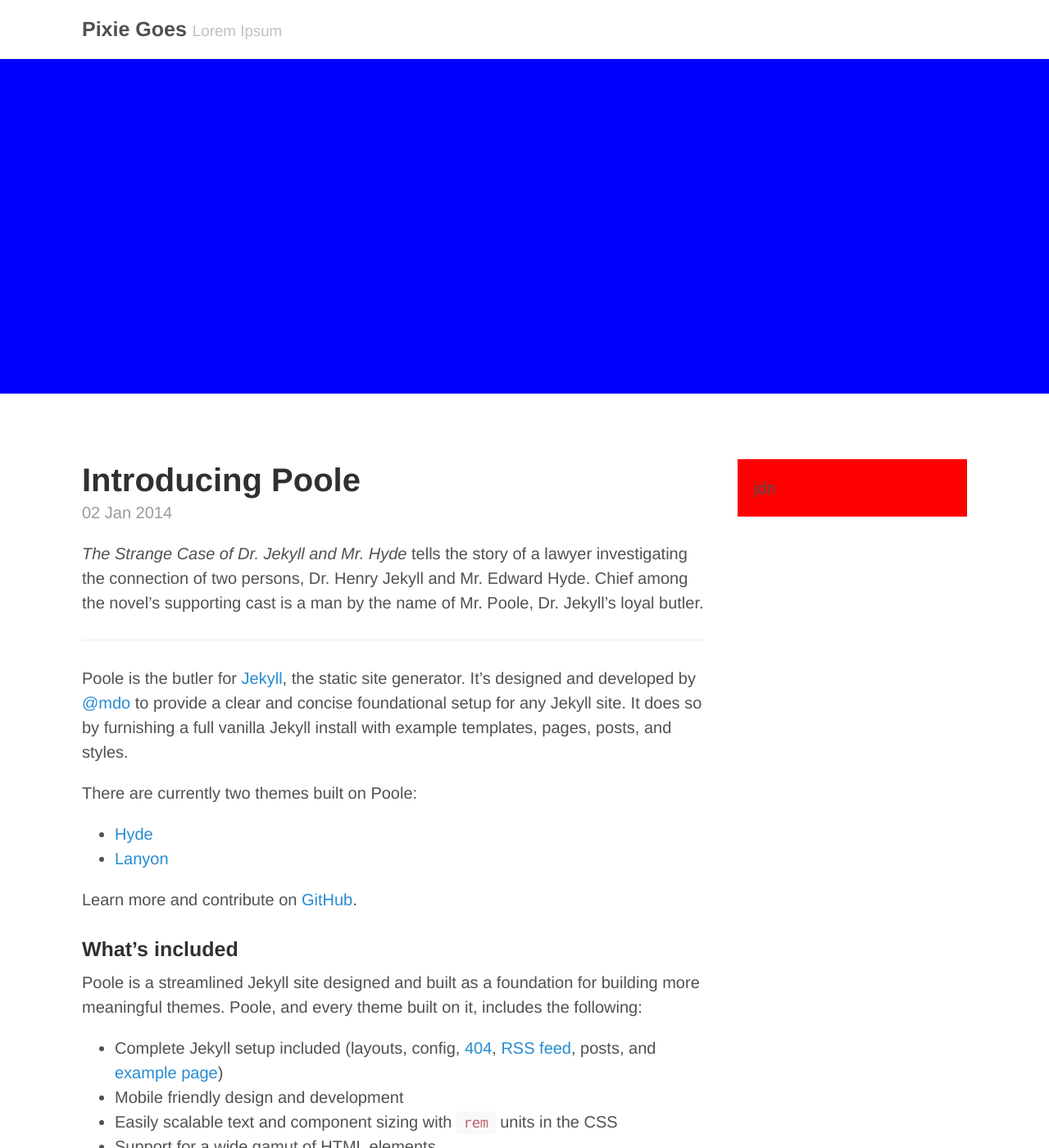
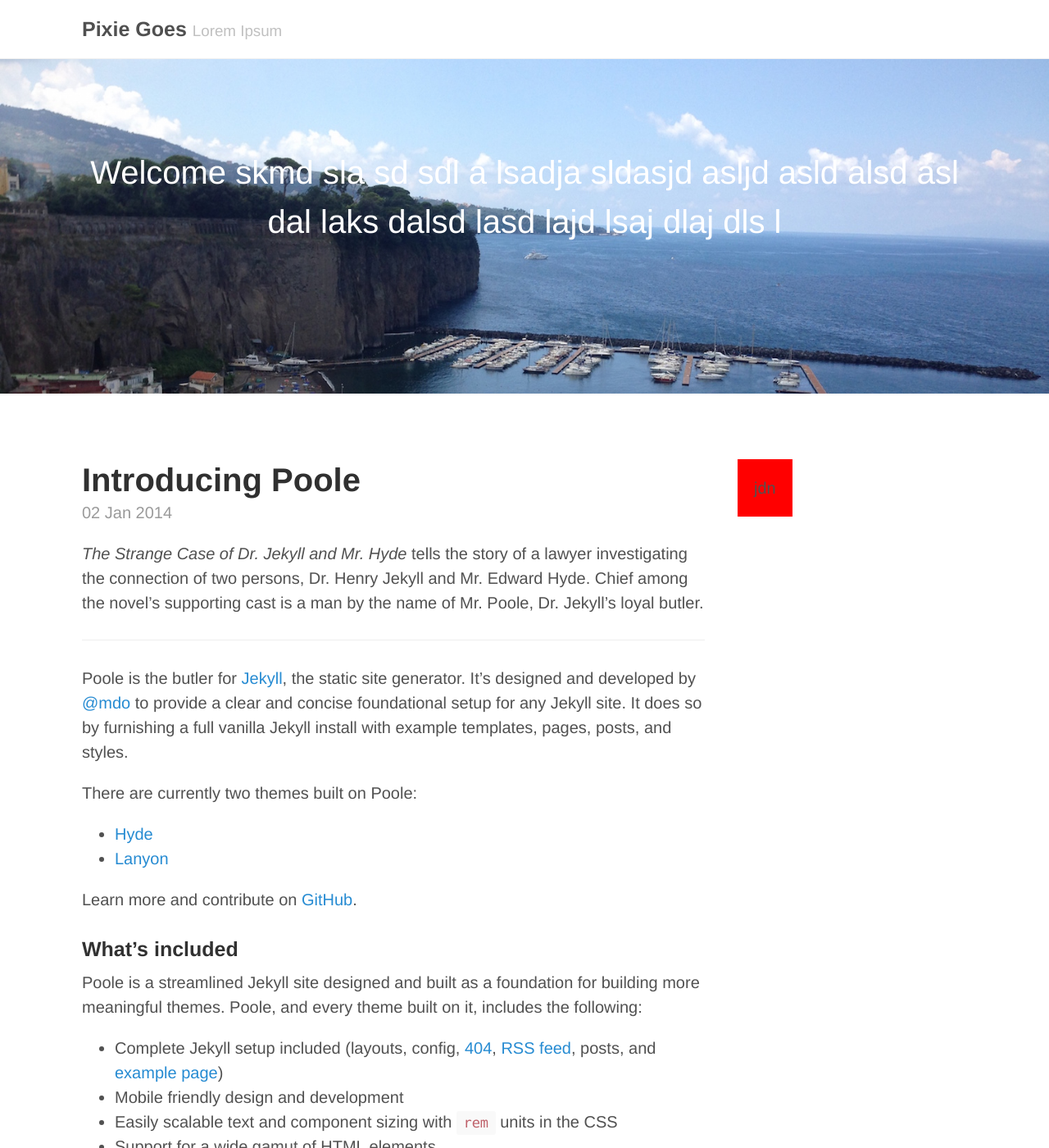
Before and after one commit to pixiegoes/pixiegoes.github.io, a Jekyll site: the page built from index.html, in a window 1280 px wide and 1400 px high. Shown: the whole window at 82% size. Built offline with Jekyll 4.4.1, drawn with Linux system fonts in a browser that asks for light colours; the list of posts is cut into pages by our own code.

Commit message:
some more stuff

```diff
--- a/_config.yml
+++ b/_config.yml
@@ -1,19 +1,22 @@
 # Permalinks
-permalink:        pretty
-relative_permalinks: true
+permalink:        		/to/:categories/:title
+relative_permalinks: 	true
 
 # Setup
-title:            Pixie Goes
-tagline:          'Lorem Ipsum'
-url:              http://pixiegoes.com
-paginate:         1
-baseurl:          /
+title:            		Pixie Goes
+tagline:          		'Lorem Ipsum'
+url:              		http://pixiegoes.com
+paginate:         		1
+baseurl:          		/
 author:
-  name:           Ceara Pixie
-  url:            https://twitter.com/pixiegoes
-  email:          pixiegoes@gmail.com
+name:           		Ceara Pixie
+url: 					https://twitter.com/pixiegoes
+email:					pixiegoes@gmail.com
 
 # Custom vars
-version:          1.0.0
+version:          		1.0.0
 github:
-  repo:           https://github.com/pixiegoes/pixiegoes.github.io
+  repo:					https://github.com/pixiegoes/pixiegoes.github.io
+
+# Images
+banner_image:			sorrento.jpg
--- a/_includes/head.html
+++ b/_includes/head.html
@@ -24,4 +24,7 @@
 
   <!-- RSS -->
   <link rel="alternate" type="application/atom+xml" title="{{ site.title }}" href="{{ site.baseurl }}atom.xml">
+
+  <!-- Jquery -->
+  <script type="text/javascript" src="http://code.jquery.com/jquery-latest.min.js"></script>
 </head>
--- a/_layouts/default.html
+++ b/_layouts/default.html
@@ -5,15 +5,12 @@
 
   <body>
 
-    <header class="masthead">
-      <h3 class="masthead-title">
-        <a href="{{ site.baseurl }}" title="Home">{{ site.title }}</a>
-        <small>{{ site.tagline }}</small>
-      </h3>
-    </header>
+    {% include masthead.html %}
 
-    <div class="banner-top">
-      Welcome
+    <div class="banner-top" id="bannerimg">
+      <p>
+        Welcome skmd sla sd sdl a lsadja sldasjd asljd asld alsd asl dal laks dalsd lasd lajd lsaj dlaj dls l
+      </p>
     </div>
 
     <div class="container content">
@@ -22,18 +19,20 @@
         {{ content }}
       </main>
 
-      <div class="sidebar">
-        jdn
-      </div>
+    </div>
+
+    <aside class="sidebar">
+      jdn
+    </aside>
+
+    {% include footer.html %}
 
 
-      <footer class="footer">
-        <small>
-          &copy; <time datetime="{{ site.time | date_to_xmlschema }}">{{ site.time | date: '%Y' }}</time>. All rights reserved.
-        </small>
-      </footer>
+  </body>
 
-    </div>
+  <script>
+    //Set top banner img
+    document.getElementById("bannerimg").style.backgroundImage =  'url(public/img/{{ page.image }})';
+  </script>
 
-  </body>
 </html>
--- a/index.html
+++ b/index.html
@@ -1,6 +1,7 @@
 ---
 layout: default
 title: Home
+image: sorrento.jpg
 ---
 
 <div class="posts">
--- a/public/css/poole.css
+++ b/public/css/poole.css
@@ -22,6 +22,7 @@
  * Messages
  * Container
  * Masthead
+ * Banner Image
  * Content
  * Sidebar
  * Footer
@@ -55,7 +56,7 @@
   font-size: 16px;
   line-height: 1.5;
 }
-@media (min-width: 38em) {
+@media (min-width: 56em) {
   html {
     font-size: 20px;
   }
@@ -310,6 +311,7 @@
   background-color: #fff;
   border-bottom: #f1f1f1 solid 1px;
   position: fixed;
+  z-index: 1;
 }
 .masthead-title {
   margin-top: 0;
@@ -341,7 +343,34 @@
 .banner-top {
   width: 100%;
   height: 24rem;
-  background-color: blue;
+  background-color: #000;
+  display: block;
+}
+
+
+.banner-top p {
+  margin-top: 0;
+  margin-bottom: 0;
+  margin-left: auto;
+  margin-right: auto;
+  max-width: 56rem;
+  padding-left: 1rem;
+  padding-right: 1rem;
+
+  color: #fff;
+  text-align: center;
+  font-size: 2rem;
+
+  position: relative;
+  top: 50%;
+  -ms-transform: translateY(-50%);
+  -webkit-transform: translateY(-50%);
+  transform: translateY(-50%);
+}
+
+#bannerimg {
+  background-size: cover;
+  background-repeat: no-repeat;
 }
 
 
@@ -352,7 +381,7 @@
  */
 
 .page-content{
-  width: 40rem;
+  max-width: 40rem;
   padding-right: 2rem;
   float: left;
 }
@@ -365,7 +394,7 @@
  */
 
 .sidebar {
-  width: 14rem;
+  max-width: 14rem;
   padding: 1rem;
   background-color: red;
   float: left;
@@ -379,9 +408,21 @@
  */
 
 .footer {
-  width: 56rem;
+  width: 100%;
   padding-bottom: 1rem;
   float: left;
+}
+
+.footer-content {
+  margin-top: 0;
+  margin-bottom: 0;
+  margin-left: auto;
+  margin-right: auto;
+  max-width: 56rem;
+  padding-left: 1rem;
+  padding-right: 1rem;
+  color: #505050;
+
 }
 
 
```
Also changed, not shown: _posts/2013-12-31-whats-jekyll.md (+1 -0 lines).
